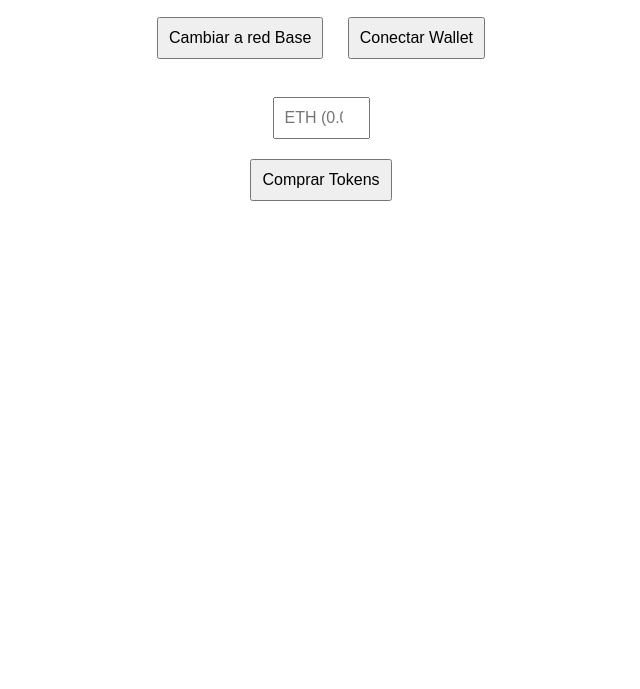
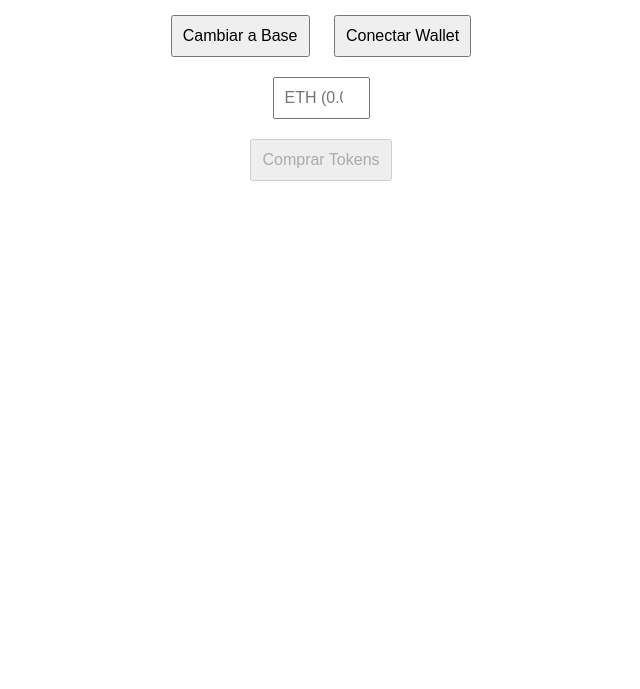
Before and after one commit to VortexLove/basepepe-website., a plain HTML site: page index.html in a window 1280 px wide. Shown: the part 111-800 px from the top of the page, without its empty margins (319-959 px from the left). Drawn offline with nearby package versions, Linux system fonts and the light colour scheme.

Commit message:
Update index.html

```diff
--- a/index.html
+++ b/index.html
@@ -1,83 +1,58 @@
 <!DOCTYPE html>
 <html lang="es">
 <head>
-  <meta charset="UTF-8">
-  <title>Comprar PBJ - Preventa</title>
-  <script src="https://cdn.jsdelivr.net/npm/ethers@6.7.0/dist/ethers.min.js"></script>
+  <meta charset="UTF-8" />
+  <title>Preventa PBJ</title>
+  <script src="https://cdn.jsdelivr.net/npm/ethers@5.7.2/dist/ethers.umd.min.js"></script>
   <style>
-    body {
-      font-family: Arial, sans-serif;
-      padding: 30px;
-      text-align: center;
-    }
-    input, button {
-      padding: 10px;
-      font-size: 16px;
-      margin: 10px;
-    }
-    #status {
-      margin-top: 20px;
-      color: #333;
-    }
+    body { font-family: sans-serif; text-align: center; padding: 40px; }
+    input, button { padding: 10px; font-size: 16px; margin: 10px; }
   </style>
 </head>
 <body>
-
-  <h1>Comprar PepeBlackJack (PBJ)</h1>
-  <button onclick="switchToBase()">Cambiar a red Base</button>
-  <button onclick="connectWallet()">Conectar Wallet</button>
-
-  <br><br>
-  <input type="number" id="ethAmount" step="0.01" placeholder="ETH (0.01 - 2)" min="0.01" max="2">
-  <br>
-  <button onclick="buyPBJ()">Comprar Tokens</button>
-
+  <h2>Comprar PepeBlackJack (PBJ)</h2>
+  <button onclick="switchToBase()">Cambiar a Base</button>
+  <button onclick="connectWallet()">Conectar Wallet</button><br>
+  <input type="number" id="ethAmount" step="0.01" placeholder="ETH (0.01 - 2)" min="0.01" max="2"><br>
+  <button id="buyButton" onclick="buyPBJ()" disabled>Comprar Tokens</button>
   <p id="status"></p>
 
   <script>
-    const contractAddress = "0x1EfBF9BaD1419c6DE7a0BF28158f563FafC7ab56"; // ← ⚠️ CAMBIA ESTO
-
+    window.onload = function () {
+      const contractAddress = "REEMPLAZAR_CON_TU_CONTRATO";
       const abi = [
         "function buyTokens() payable",
         "function presaleActive() view returns (bool)",
         "function presaleEnd() view returns (uint256)"
       ];
 
-    let provider, signer, contract;
+      var provider, signer, contract;
 
       async function switchToBase() {
         try {
           await window.ethereum.request({
             method: 'wallet_switchEthereumChain',
-          params: [{ chainId: '0x2105' }] // Base Mainnet (8453)
+            params: [{ chainId: '0x2105' }]
           });
-      } catch (switchError) {
-        if (switchError.code === 4902) {
-          // Red no está agregada
+        } catch (err) {
+          if (err.code === 4902) {
             await window.ethereum.request({
               method: 'wallet_addEthereumChain',
               params: [{
                 chainId: '0x2105',
                 chainName: 'Base Mainnet',
-              nativeCurrency: {
-                name: 'Ether',
-                symbol: 'ETH',
-                decimals: 18
-              },
+                nativeCurrency: { name: 'Ether', symbol: 'ETH', decimals: 18 },
                 rpcUrls: ['https://mainnet.base.org'],
                 blockExplorerUrls: ['https://basescan.org']
               }]
             });
           } else {
-          document.getElementById("status").innerText = "Error al cambiar de red: " + switchError.message;
+            document.getElementById("status").innerText = "Error al cambiar de red: " + err.message;
           }
         }
       }
 
-    // Versión v5
-let provider, signer, contract;
-
-async function connectWallet() {
+      window.connectWallet = async function () {
         if (window.ethereum) {
           try {
             await window.ethereum.request({ method: "eth_requestAccounts" });
@@ -85,50 +60,48 @@ async function connectWallet() {
             signer = provider.getSigner();
             contract = new ethers.Contract(contractAddress, abi, signer);
             const address = await signer.getAddress();
-      document.getElementById("status").innerText = "Wallet conectada: " + address;
+            document.getElementById("status").innerText = "Conectado: " + address;
             document.getElementById("buyButton").disabled = false;
           } catch (err) {
-      document.getElementById("status").innerText = "Error al conectar wallet: " + (err?.message || err);
+            document.getElementById("status").innerText = "Error: " + err.message;
           }
         } else {
-    alert("MetaMask no está instalada.");
+          alert("Instala MetaMask para continuar.");
         }
-}
+      };
 
-    async function buyPBJ() {
-      const ethInput = document.getElementById("ethAmount").value;
-      const ethValue = parseFloat(ethInput);
-
+      window.buyPBJ = async function () {
+        const ethValue = parseFloat(document.getElementById("ethAmount").value);
         if (!ethValue || ethValue < 0.01 || ethValue > 2) {
-        alert("Ingresa una cantidad válida entre 0.01 y 2 ETH.");
+          alert("Ingresa entre 0.01 y 2 ETH.");
           return;
         }
 
         if (!contract) {
-        alert("Primero conecta la wallet.");
+          alert("Conecta la wallet primero.");
           return;
         }
 
         try {
           const active = await contract.presaleActive();
-        const presaleEnd = await contract.presaleEnd();
+          const end = await contract.presaleEnd();
           const now = Math.floor(Date.now() / 1000);
 
-        if (!active || now > presaleEnd) {
+          if (!active || now > end) {
             document.getElementById("status").innerText = "La preventa ha finalizado.";
             return;
           }
 
-        const tx = await contract.buyTokens({ value: ethers.parseEther(ethInput) });
-        document.getElementById("status").innerText = "Transacción enviada. Esperando confirmación...";
+          const tx = await contract.buyTokens({ value: ethers.utils.parseEther(ethValue.toString()) });
+          document.getElementById("status").innerText = "Transacción enviada...";
           await tx.wait();
-        document.getElementById("status").innerText = "¡Compra completada con éxito!";
-      } catch (error) {
-        console.error(error);
-        document.getElementById("status").innerText = "Error al comprar tokens: " + (error?.reason || error?.message || "desconocido");
+          document.getElementById("status").innerText = "¡Compra realizada con éxito!";
+        } catch (err) {
+          console.error(err);
+          document.getElementById("status").innerText = "Error: " + (err?.reason || err.message);
         }
-    }
+      };
+    };
   </script>
-
 </body>
 </html>
```
Lines whose indentation alone changed are shown as unchanged.
